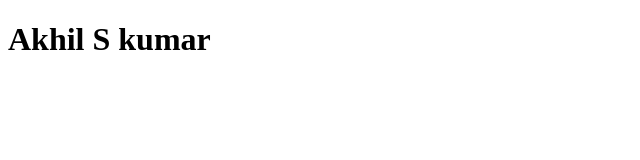
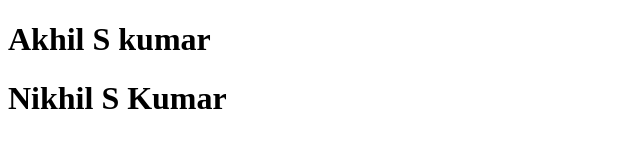
Before and after one commit to akhil-s-kumar/JavaScript, a plain HTML site: page index.html in a window 1280 px wide. Shown: the whole page, without its empty margins (0-640 px from the left). Drawn offline with Linux system fonts and the light colour scheme.

Commit message:
Changing element text using class

```diff
--- a/index.html
+++ b/index.html
@@ -8,9 +8,11 @@
 </head>
 <body>
     <h1 id="Name">Akhil</h1>
+    <h1 class="nameClass">Nikhil</h1>
 
     <script>
         document.getElementById('Name').innerHTML = "Akhil S kumar";
+        document.getElementsByClassName('nameClass')[0].innerHTML = "Nikhil S Kumar";
     </script>
 
 </body>
```
